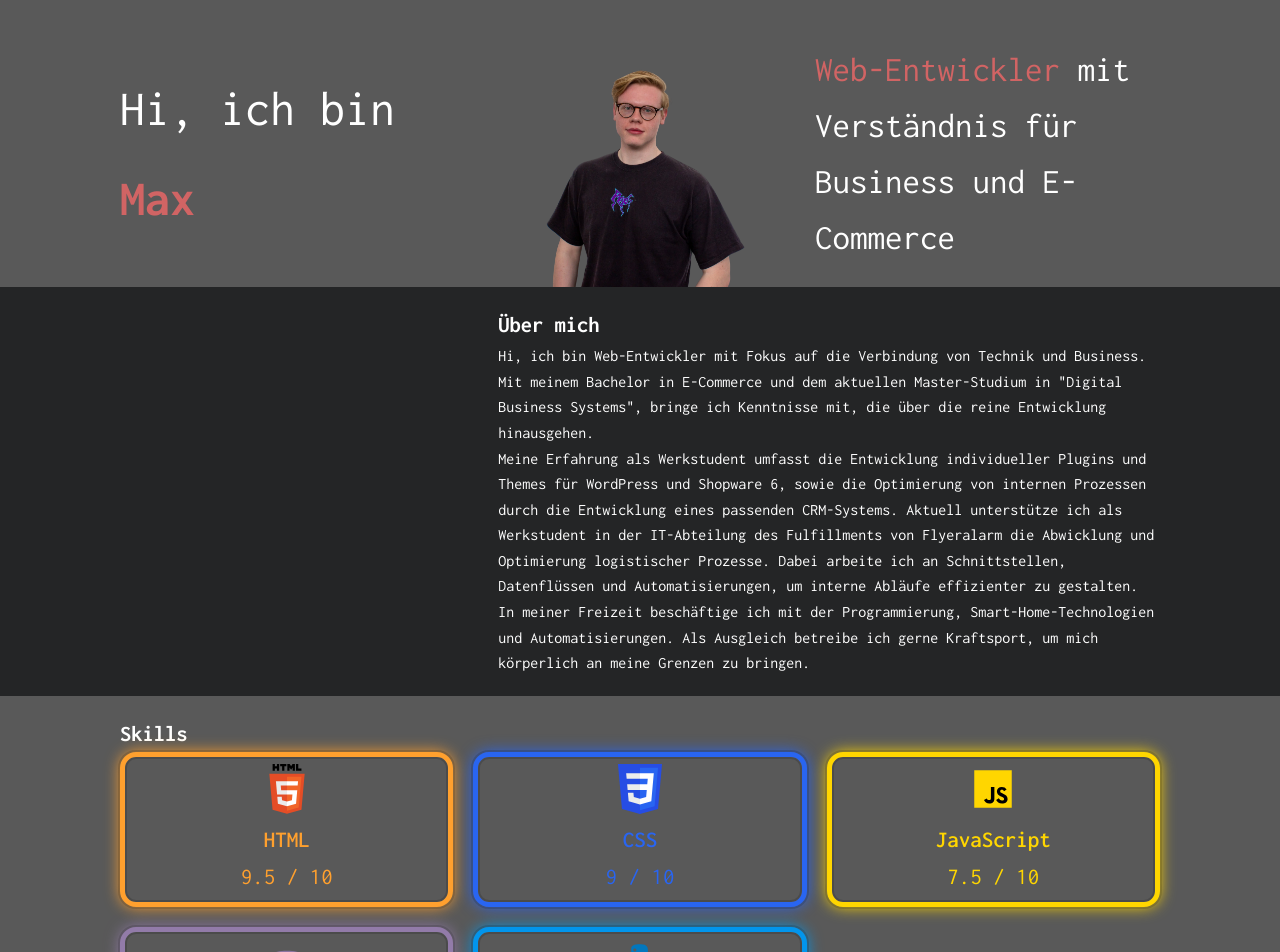
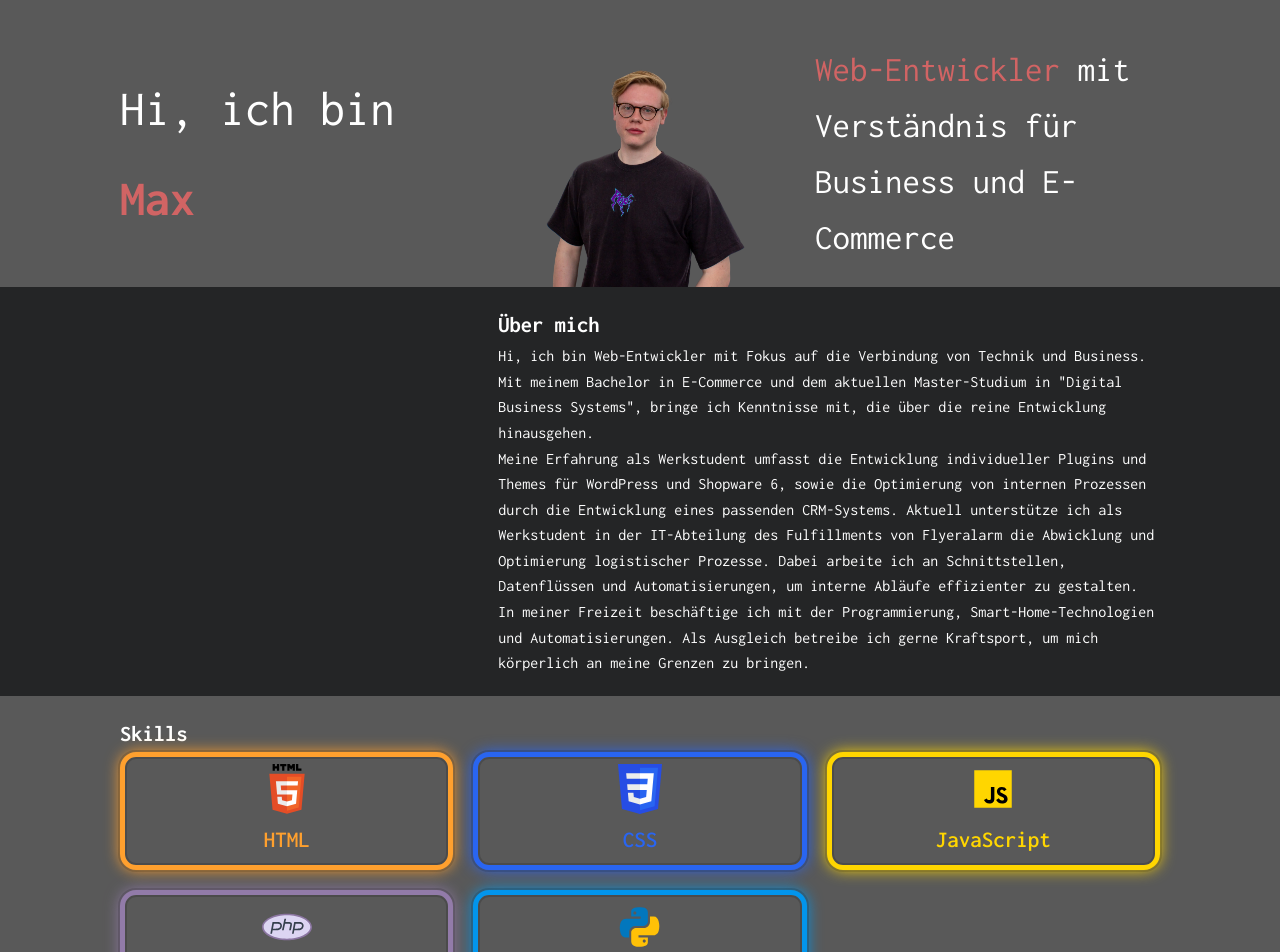
Before and after one commit to mxpfister/mxpfister.github.io, a Vue app: page / in a window 1280 px wide. Shown: the top 952 px of the page. Built offline with nearby package versions, Linux system fonts and the light colour scheme; no server answers.

Commit message:
removes grading

```diff
--- a/src/components/SkillBlock.vue
+++ b/src/components/SkillBlock.vue
@@ -1,7 +1,7 @@
 <script setup>
 import { computed } from 'vue'
 
-const props = defineProps(['skillName', 'imageUrl', 'imageAlt','grading', 'color']);
+const props = defineProps(['skillName', 'imageUrl', 'imageAlt', 'color']);
 const imgSrc = computed(() => {
   return new URL(`../assets/${props.imageUrl}`, import.meta.url).href
 })
@@ -11,7 +11,6 @@ const imgSrc = computed(() => {
     <div class="skill-block" :style="{ '--color': props.color}">
       <img :src="imgSrc" :alt="imageAlt">
       <h3>{{ skillName }}</h3>
-      <div class="grading">{{ grading }} / 10</div>
     </div>
 </template>
 
@@ -39,9 +38,6 @@ const imgSrc = computed(() => {
   font-weight: 600;
   font-size: 23px;
 }
-.grading {
-  font-size: 23px;
-}
 @media (max-width: 768px) {
   .skill-block img {
     width: 40px;
--- a/src/views/Home.vue
+++ b/src/views/Home.vue
@@ -6,11 +6,11 @@ import { SpinningText } from '../Three/SpinningText.js'
 
 const skills = ref(
     [
-        { name: 'HTML', imgUrl: 'images/skill-logos/html.svg', alt: 'HTML Logo', color: '#ffa02e', grading: 9.5 },
-        { name: 'CSS', imgUrl: 'images/skill-logos/css.svg', alt: 'CSS Logo', color: '#2965F1', grading: 9 },
-        { name: 'JavaScript', imgUrl: 'images/skill-logos/js.svg', alt: 'JavaScript Logo', color: '#ffd600', grading: 7.5 },
-        { name: 'PHP', imgUrl: 'images/skill-logos/php.svg', alt: 'PHP Logo', color: '#927ba9', grading: 8 },
-        { name: 'Python', imgUrl: 'images/skill-logos/python.svg', alt: 'Python Logo', color: '#0295ec', grading: 6.5 },
+        { name: 'HTML', imgUrl: 'images/skill-logos/html.svg', alt: 'HTML Logo', color: '#ffa02e'},
+        { name: 'CSS', imgUrl: 'images/skill-logos/css.svg', alt: 'CSS Logo', color: '#2965F1'},
+        { name: 'JavaScript', imgUrl: 'images/skill-logos/js.svg', alt: 'JavaScript Logo', color: '#ffd600'},
+        { name: 'PHP', imgUrl: 'images/skill-logos/php.svg', alt: 'PHP Logo', color: '#927ba9'},
+        { name: 'Python', imgUrl: 'images/skill-logos/python.svg', alt: 'Python Logo', color: '#0295ec'},
     ]
 );
 
@@ -61,7 +61,7 @@ onMounted(() => {
             <h2>Skills</h2>
             <div class="skill-block-wrapper">
                 <SkillBlock v-for="skill in skills" :key="skill.imgUrl" :skill-name="skill.name"
-                    :image-url="skill.imgUrl" :image-alt="skill.alt" :color="skill.color" :grading="skill.grading" />
+                    :image-url="skill.imgUrl" :image-alt="skill.alt" :color="skill.color"/>
             </div>
         </div>
     </section>
```
